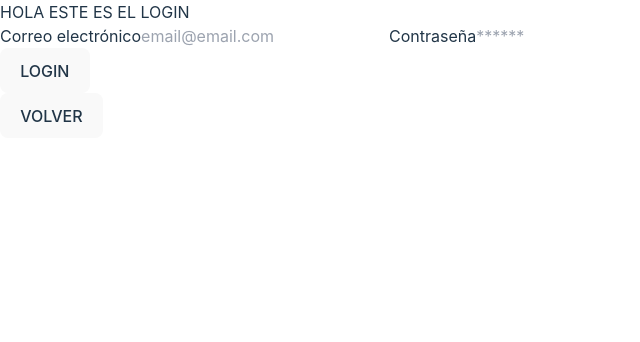
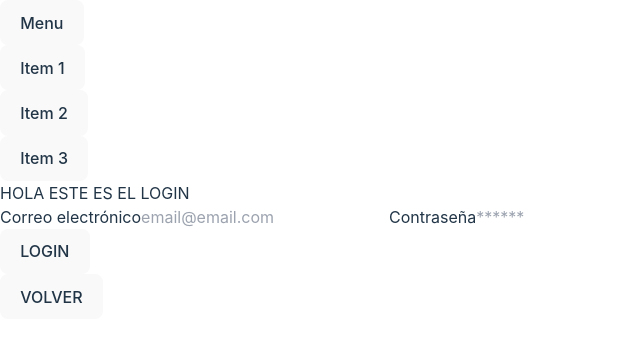
Before and after one commit to JorgeVergaraSou/base-auth-react, a React (Vite) app: page /login in a window 1280 px wide. Shown: the top 342 px of the page, without its empty margins (0-640 px from the left). Built offline with nearby package versions, Linux system fonts and the light colour scheme.

Commit message:
test barras

```diff
--- a/src/components/Header.tsx
+++ b/src/components/Header.tsx
@@ -2,6 +2,7 @@ import { useSelector } from "react-redux";
 import { AppStore } from "../redux/store";
 
 import NavBars from "./NavBars/NavBars";
+import DropdownMenu from "./NavBars/DropdownMenu";
 
 function Header() {
     const user = useSelector((state: AppStore) => state.user);
@@ -12,9 +13,10 @@ function Header() {
         <>
             <div >
 
-
                 {isAuthenticated && <NavBars />}
             </div>
+
+            <div><DropdownMenu /></div>
         </>
     );
 }
--- /dev/null
+++ b/src/components/NavBars/DropdownMenu.tsx
@@ -0,0 +1,81 @@
+// src/components/DropdownMenu.tsx
+import React, { useState } from 'react';
+import { Link } from 'react-router-dom';
+
+type MenuItem = {
+  name: string;
+  links: { label: string; path: string }[];
+};
+
+const menuItems: MenuItem[] = [
+  {
+    name: 'Item 1',
+    links: [
+      { label: 'Link 1', path: '/link1' },
+      { label: 'Link 2', path: '/link2' },
+    ],
+  },
+  {
+    name: 'Item 2',
+    links: [
+      { label: 'Link 3', path: '/link3' },
+      { label: 'Link 4', path: '/link4' },
+    ],
+  },
+  {
+    name: 'Item 3',
+    links: [
+      { label: 'Link 5', path: '/link5' },
+      { label: 'Link 6', path: '/link6' },
+    ],
+  },
+];
+
+const DropdownMenu: React.FC = () => {
+  const [isOpen, setIsOpen] = useState<boolean>(false);
+  const [activeItem, setActiveItem] = useState<string | null>(null);
+
+  const toggleMenu = () => setIsOpen(!isOpen);
+  const handleItemClick = (item: string) => setActiveItem(item === activeItem ? null : item);
+
+  return (
+    <div className="relative">
+      <button
+        onClick={toggleMenu}
+        className="bg-blue-500 text-white px-4 py-2 rounded-md md:hidden"
+      >
+        Menu
+      </button>
+      <div className={`absolute top-12 right-0 mt-2 w-48 bg-white shadow-lg rounded-md border border-gray-200 ${isOpen ? 'block' : 'hidden'} md:block md:w-64`}>
+        <ul className="flex flex-col">
+          {menuItems.map((item) => (
+            <li key={item.name} className="group">
+              <button
+                onClick={() => handleItemClick(item.name)}
+                className="w-full px-4 py-2 text-left hover:bg-gray-100 focus:outline-none"
+              >
+                {item.name}
+              </button>
+              {activeItem === item.name && (
+                <ul className="flex flex-col bg-gray-50">
+                  {item.links.map((link) => (
+                    <li key={link.path}>
+                      <Link
+                        to={link.path}
+                        className="block px-4 py-2 text-gray-700 hover:bg-gray-100"
+                      >
+                        {link.label}
+                      </Link>
+                    </li>
+                  ))}
+                </ul>
+              )}
+            </li>
+          ))}
+        </ul>
+      </div>
+    </div>
+  );
+};
+
+export default DropdownMenu;
```
